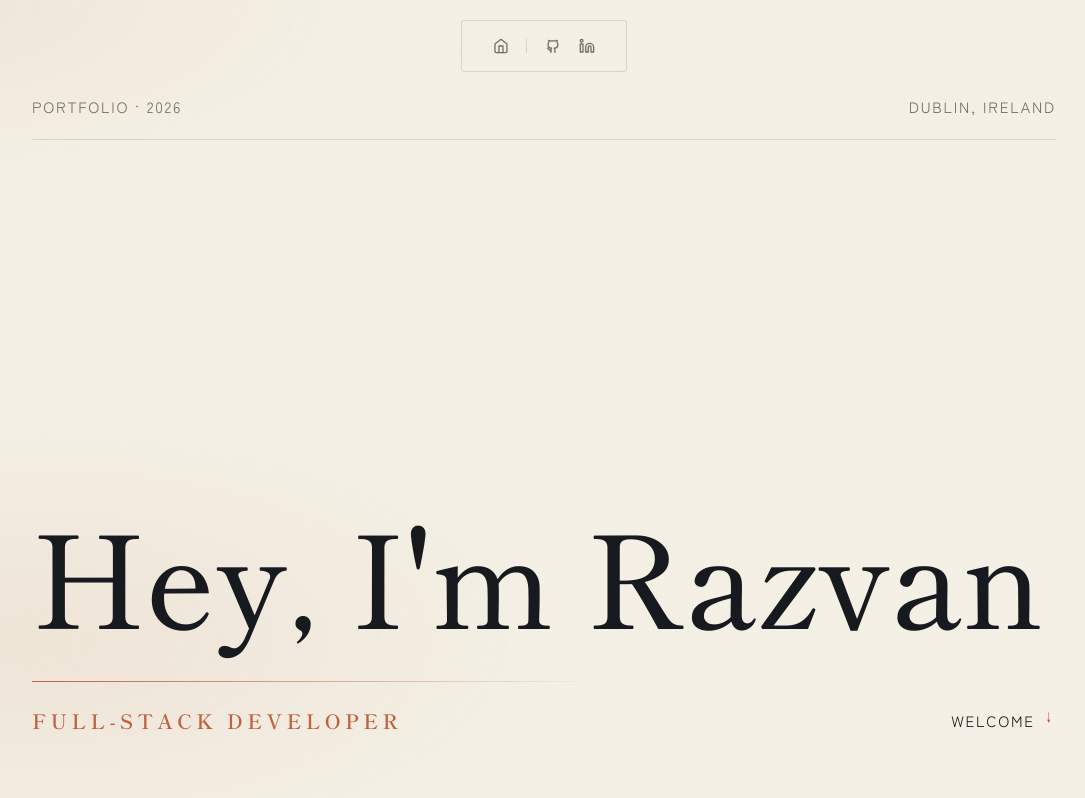
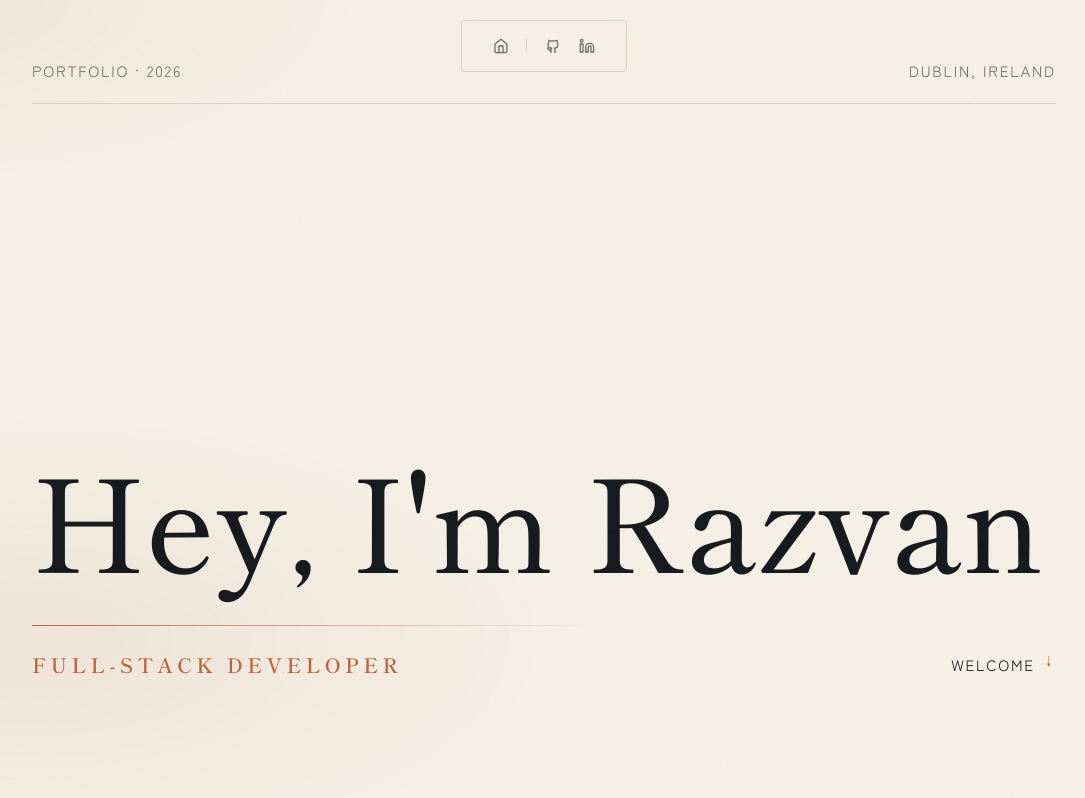
Before and after one commit to Razvan-Gorea/Portfolio-Website, a React (Vite) app in the folder Portfolio/: page / in a window 1280 px wide. Shown: the top 798 px of the page, without its empty margins (96-1181 px from the left). Built offline with nearby package versions, Linux system fonts and the light colour scheme.

Commit message:
Updated the user interface

```diff
--- a/Portfolio/src/components/MainHeader.jsx
+++ b/Portfolio/src/components/MainHeader.jsx
@@ -50,7 +50,7 @@ function MainHeader() {
   return (
     <div
       ref={ref}
-      className="relative min-h-screen flex flex-col px-6 sm:px-12 md:px-20 lg:px-32 pt-24 pb-16"
+      className="relative min-h-screen flex flex-col px-6 sm:px-12 md:px-20 lg:px-32 pt-15 pb-30"
     >
       {/* Terracotta atmospheric glow behind hero text */}
       <div className="hero-glow" aria-hidden="true" />
```
